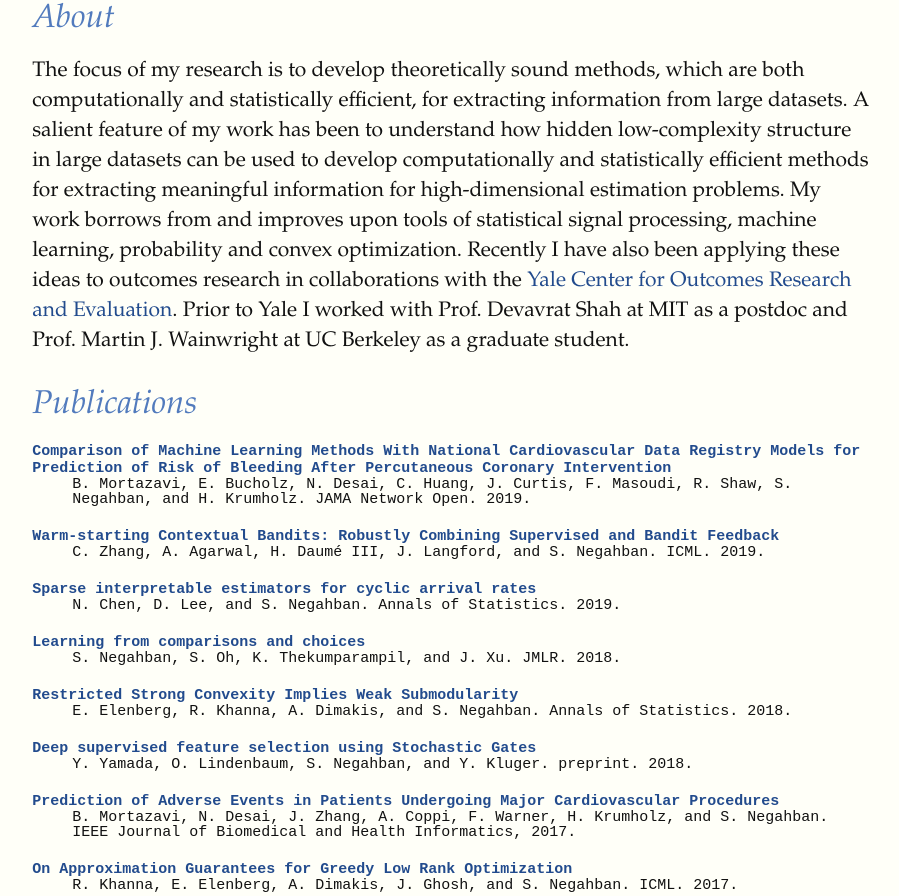
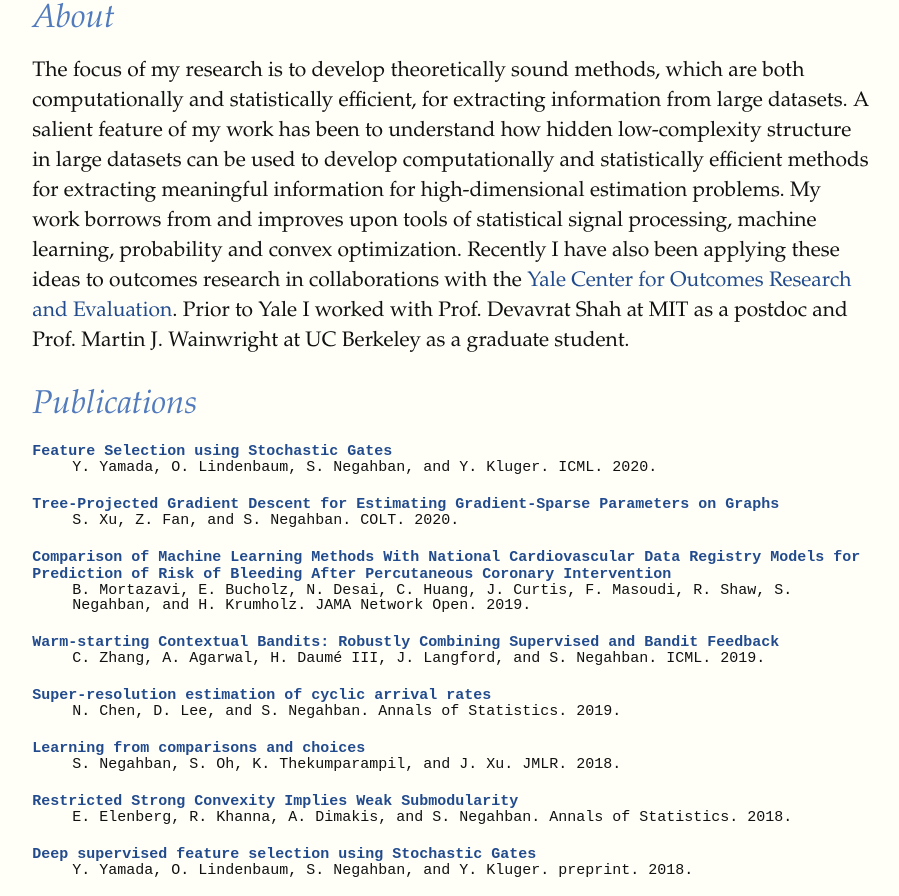
Before and after one commit to sahandnegahban/sahandnegahban.github.io, a plain HTML site: page index.html in a window 1280 px wide. Shown: the part 400-1296 px from the top of the page, without its empty margins (15-914 px from the left). Drawn offline with nearby package versions, Linux system fonts and the light colour scheme; some packages are replaced by stand-ins of ours; a web font is replaced by a local one.

Commit message:
updating

```diff
--- a/index.html
+++ b/index.html
@@ -311,6 +311,23 @@ student.
 <h2 id="org00add13">Publications</h2>
 <div class="outline-text-2" id="text-org00add13">
 <dl class="org-dl">
+
+
+
+
+    <dt><a href="https://arxiv.org/abs/1810.04247">Feature Selection using Stochastic Gates</a></dt><dd><div class="pubs" >
+        <p>
+            Y. Yamada, O. Lindenbaum, S. Negahban, and Y. Kluger. ICML. 2020.
+        </p>
+    </div></dd>
+
+    <dt><a href="https://arxiv.org/abs/2006.01662">Tree-Projected Gradient Descent for Estimating Gradient-Sparse Parameters on Graphs</a></dt><dd><div class="pubs" >
+        <p>
+            S. Xu, Z. Fan, and S. Negahban. COLT. 2020.
+        </p>
+    </div></dd>
+
+
 <dt><a href="https://jamanetwork.com/journals/jamanetworkopen/fullarticle/2737843">Comparison of Machine Learning Methods With National Cardiovascular Data Registry Models for Prediction of Risk of Bleeding After Percutaneous Coronary Intervention</a></dt><dd><div class="pubs">
 <p>
 B. Mortazavi, E. Bucholz, N. Desai, C. Huang, J. Curtis, F. Masoudi, R. Shaw, S. Negahban, and H. Krumholz. JAMA Network Open. 2019.
@@ -325,7 +342,7 @@ C. Zhang, A. Agarwal, H. Daumé III, J. Langford, and S. Negahban. ICML. 2019.
 
 </div></dd>
 
-<dt><a href="https://arxiv.org/abs/1610.09600">Sparse interpretable estimators for cyclic arrival rates</a></dt><dd><div class="pubs">
+<dt><a href="https://arxiv.org/abs/1610.09600">Super-resolution estimation of cyclic arrival rates</a></dt><dd><div class="pubs">
 <p>
 N. Chen, D. Lee, and S. Negahban. Annals of Statistics. 2019.
 </p>
```
